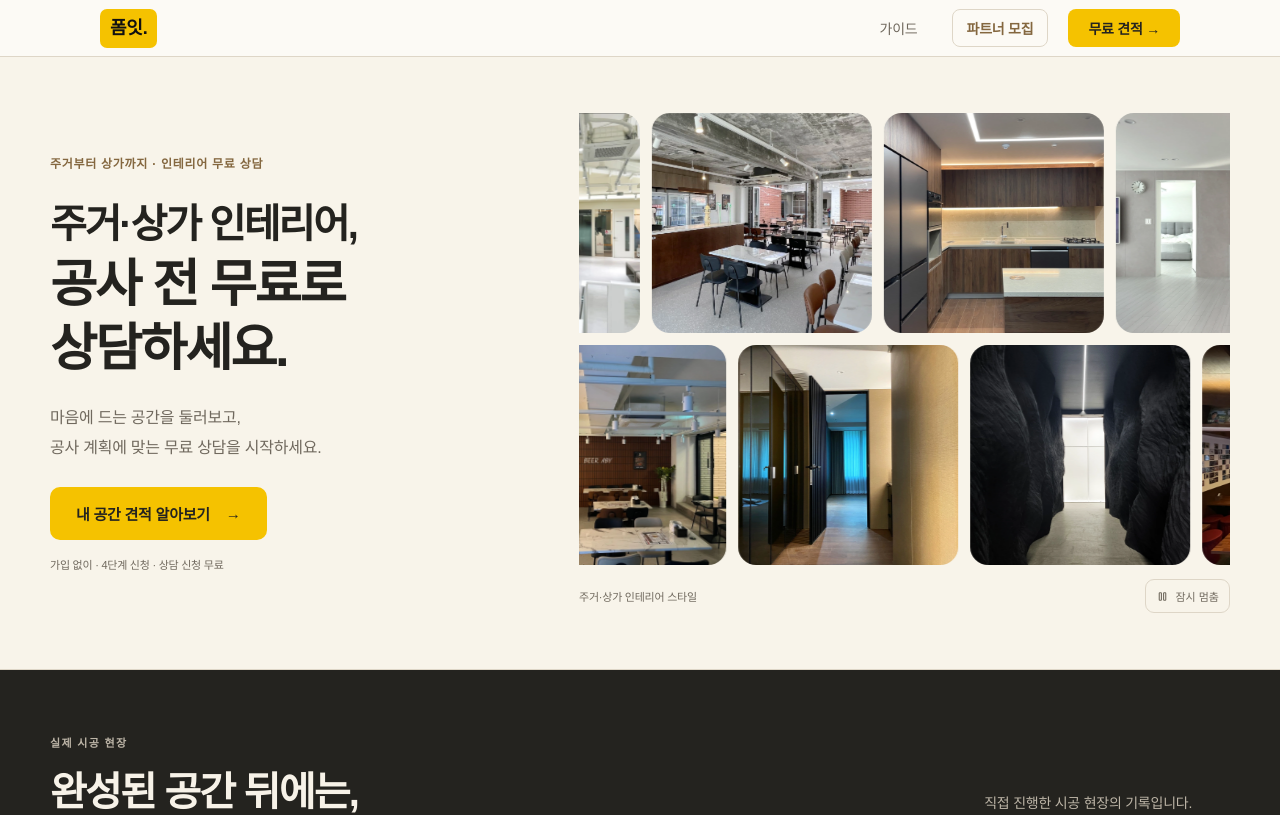
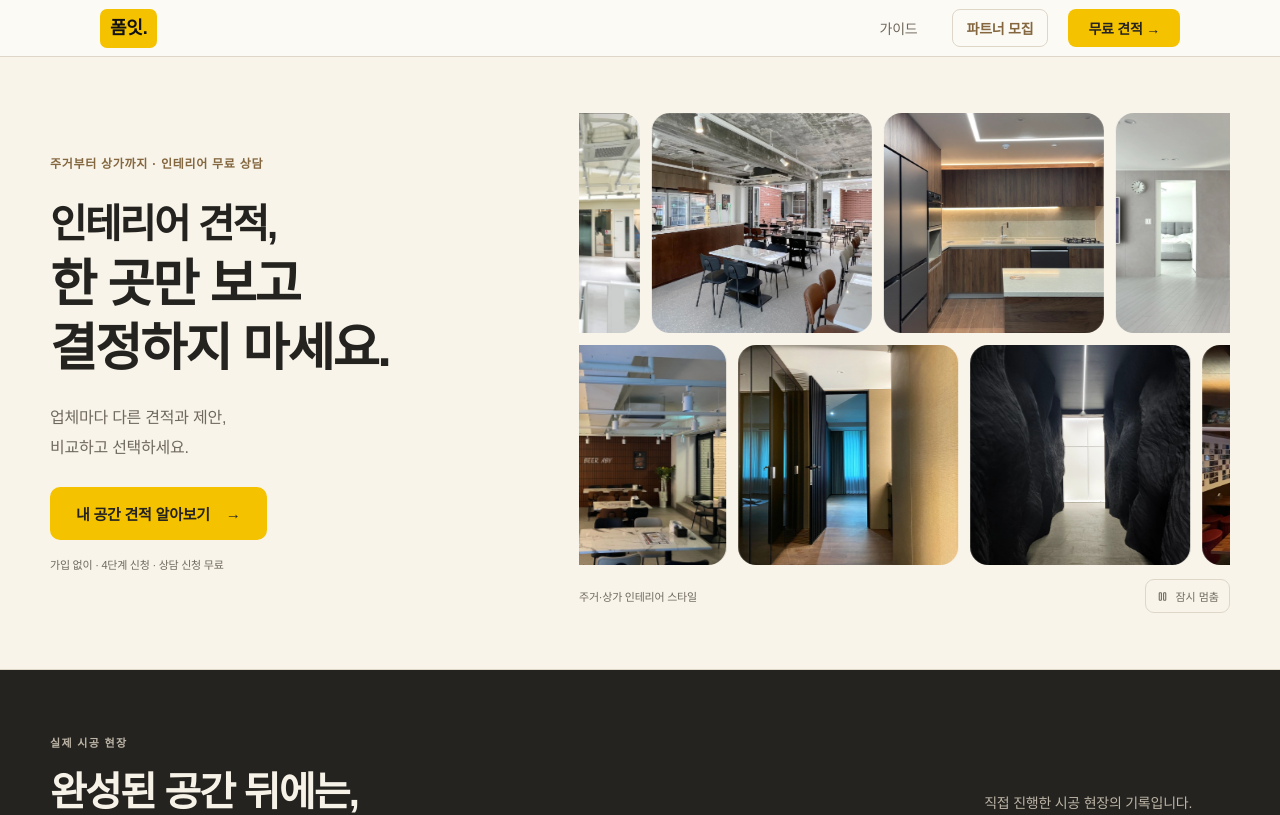
Before and after one commit to welovehyeok33-boop/interior-estimate, a Next.js app: page / in a window 1280 px wide. Shown: the top 815 px of the page. Built offline with nearby package versions, Linux system fonts and the light colour scheme; no server answers; a web font is replaced by a local one.

Commit message:
Update homepage headline to emphasize quote comparison (#96)

```diff
--- a/src/app/page.tsx
+++ b/src/app/page.tsx
@@ -82,8 +82,8 @@ export default function Home() {
         <div style={{ maxWidth: 1180, margin: "0 auto", display: "grid", gridTemplateColumns: m ? "minmax(0, 1fr)" : "0.85fr 1.15fr", gap: m ? 28 : 48, alignItems: "center" }}>
           <div style={{ minWidth: 0 }}>
             <p style={{ color: C.home.bronze, fontSize: 12, fontWeight: 700, letterSpacing: "0.06em", margin: "0 0 18px" }}>주거부터 상가까지 · 인테리어 무료 상담</p>
-            <h1 id="home-hero-title" style={{ fontSize: m ? "clamp(32px, 8.6vw, 40px)" : "clamp(40px, 4vw, 54px)", lineHeight: 1.25, letterSpacing: "-0.04em", margin: "0 0 22px", wordBreak: "keep-all", fontWeight: 800 }}><span style={{ fontSize: "0.78em", fontWeight: 650 }}>주거·상가 인테리어,</span><br />공사 전 무료로<br />상담하세요.</h1>
-            <p style={{ color: C.home.muted, fontSize: m ? 14 : 16, lineHeight: 1.9, margin: "0 0 24px", wordBreak: "keep-all" }}>마음에 드는 공간을 둘러보고,<br />공사 계획에 맞는 무료 상담을 시작하세요.</p>
+            <h1 id="home-hero-title" style={{ fontSize: m ? "clamp(32px, 8.6vw, 40px)" : "clamp(40px, 4vw, 54px)", lineHeight: 1.25, letterSpacing: "-0.04em", margin: "0 0 22px", wordBreak: "keep-all", fontWeight: 800 }}><span style={{ fontSize: "0.78em", fontWeight: 650 }}>인테리어 견적,</span><br />한 곳만 보고<br />결정하지 마세요.</h1>
+            <p style={{ color: C.home.muted, fontSize: m ? 14 : 16, lineHeight: 1.9, margin: "0 0 24px", wordBreak: "keep-all" }}>업체마다 다른 견적과 제안,<br />비교하고 선택하세요.</p>
             <Link href="/estimate" style={{ display: "inline-flex", alignItems: "center", gap: 16, padding: m ? "14px 22px" : "16px 26px", borderRadius: 10, background: Y, color: K, textDecoration: "none", fontSize: m ? 14 : 15, fontWeight: 800 }}>내 공간 견적 알아보기 <span aria-hidden="true">→</span></Link>
             <p style={{ margin: "16px 0 0", fontSize: 11, color: C.home.muted }}>가입 없이 · 4단계 신청 · 상담 신청 무료</p>
           </div>
```
